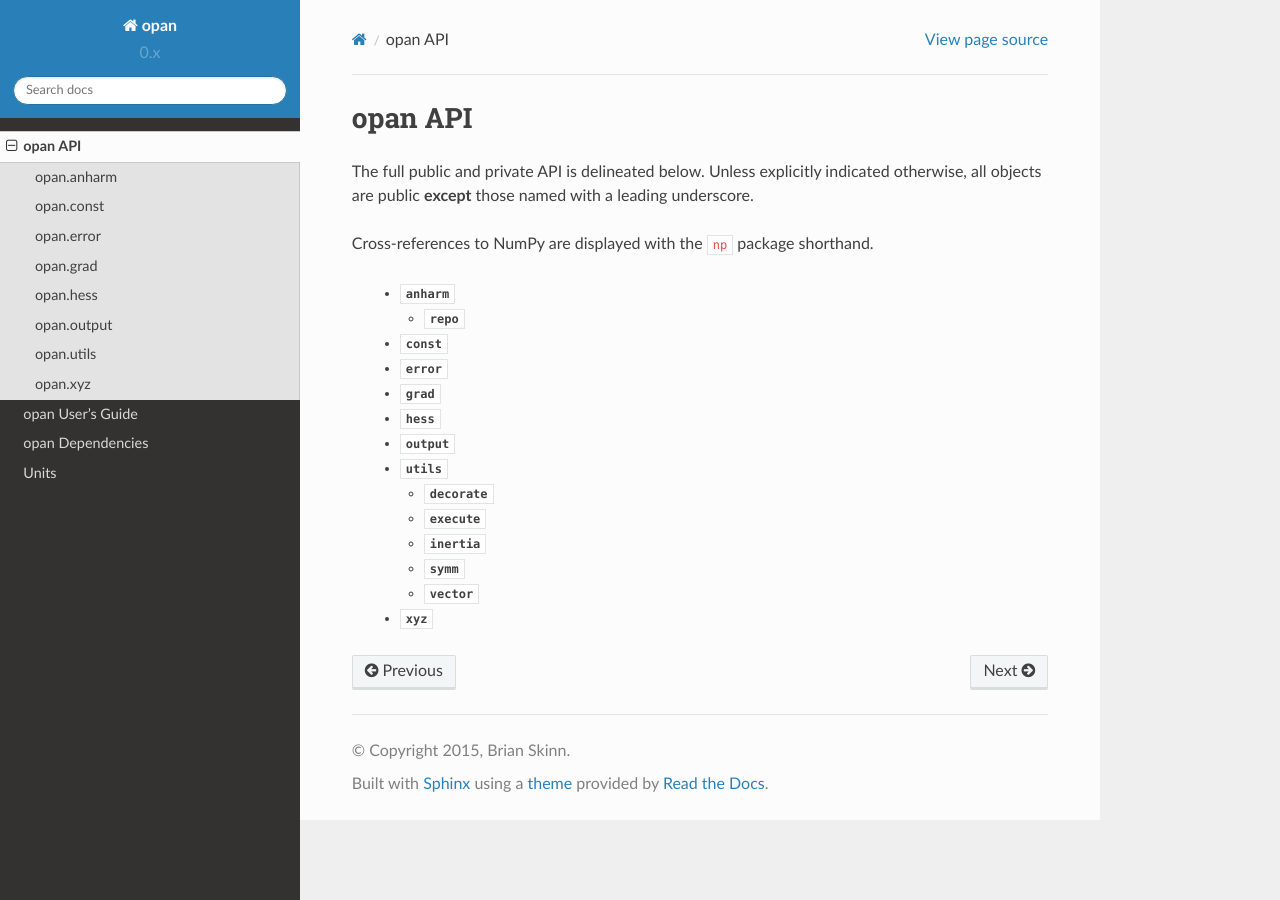
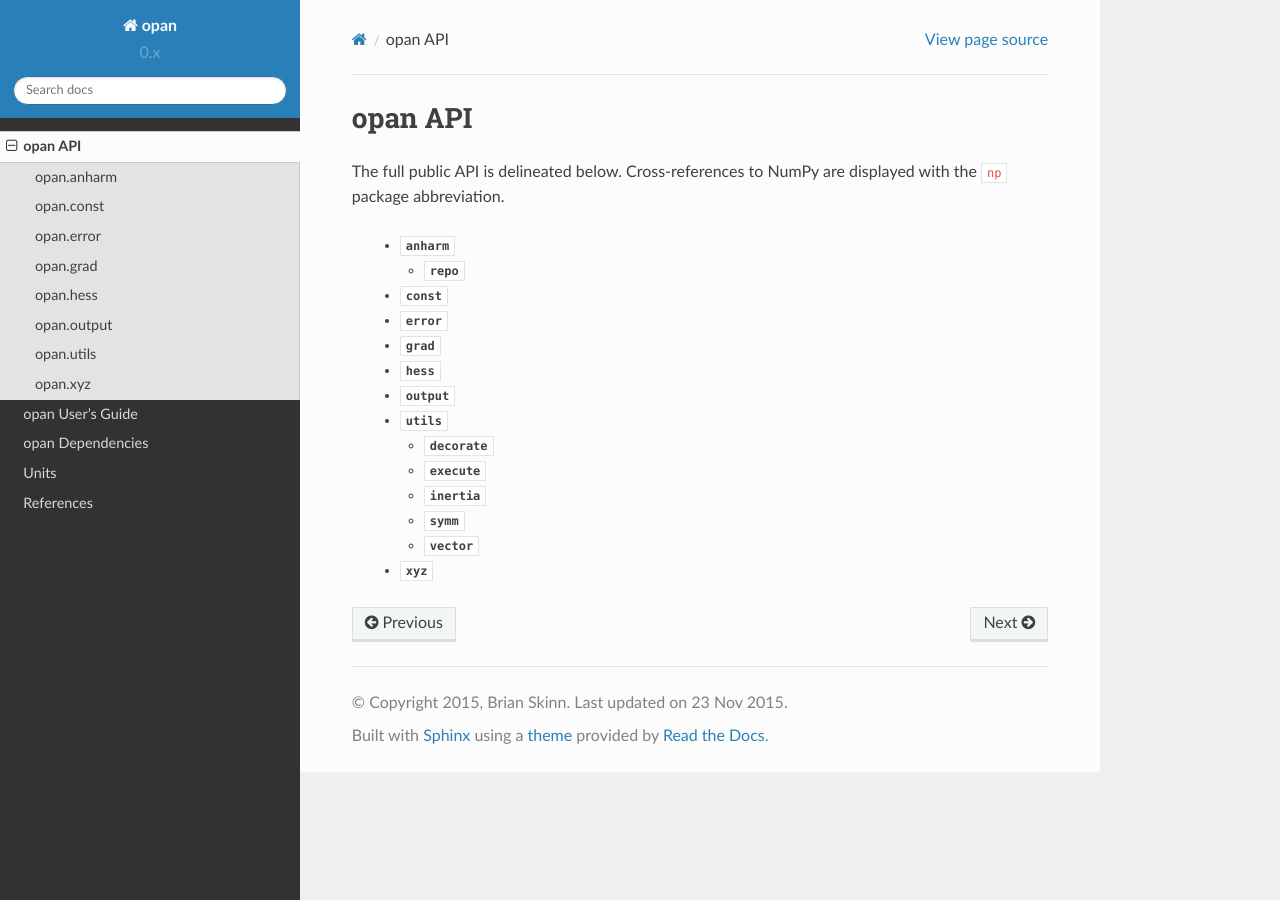
Before and after one commit to bskinn/opan, a Sphinx documentation site: the page built from doc/source/api/index.rst, in a window 1280 px wide. Built offline with Sphinx 7.4.7 and the Read the Docs theme 2.0.0, drawn with Linux system fonts in a browser that asks for light colours.

Commit message:
doc: Partial utils.inertia rework
.ctr_mass, .ctr_geom, .inertia_tensor done. Not going to doc private
  functions.

Added 'references' base docs page.

Added "WARNING: MODULE NOT FUNCTIONAL" message to utils.symm

Set date format for |today| substitution and added 'last updated' stamp
  at the bottom of all webpages.

```diff
--- a/doc/source/api/index.rst
+++ b/doc/source/api/index.rst
@@ -3,9 +3,7 @@
 opan API
 ================================
 
-The full public and private API is delineated below.  Unless explicitly indicated otherwise, all objects are public **except** those named with a leading underscore.
-
-Cross-references to NumPy are displayed with the ``np`` package shorthand.
+The full public API is delineated below.  Cross-references to NumPy are displayed with the ``np`` package abbreviation.
 
  * :mod:`~opan.anharm`
 
--- a/doc/source/api/utils/inertia.rst
+++ b/doc/source/api/utils/inertia.rst
@@ -5,5 +5,4 @@
 
 
 .. automodule:: opan.utils.inertia
-   :members:
    :show-inheritance:
--- a/doc/source/api/utils/symm.rst
+++ b/doc/source/api/utils/symm.rst
@@ -5,5 +5,4 @@
 
 
 .. automodule:: opan.utils.symm
-   :members:
    :show-inheritance:
--- a/doc/source/conf.py
+++ b/doc/source/conf.py
@@ -89,7 +89,7 @@
 # non-false value, then it is used:
 #today = ''
 # Else, today_fmt is used as the format for a strftime call.
-#today_fmt = '%B %d, %Y'
+today_fmt = "%d %b %Y"
 
 # List of patterns, relative to source directory, that match files and
 # directories to ignore when looking for source files.
@@ -171,7 +171,7 @@
 
 # If not '', a 'Last updated on:' timestamp is inserted at every page bottom,
 # using the given strftime format.
-#html_last_updated_fmt = '%b %d, %Y'
+html_last_updated_fmt = "%d %b %Y"
 
 # If true, SmartyPants will be used to convert quotes and dashes to
 # typographically correct entities.
--- a/doc/source/index.rst
+++ b/doc/source/index.rst
@@ -18,6 +18,7 @@
    userguide/index
    dependencies
    units
+   references
 
 
 Indices and tables
```
Also changed, not shown: doc/source/references.rst (added, +7 -0 lines), 2 other files.
